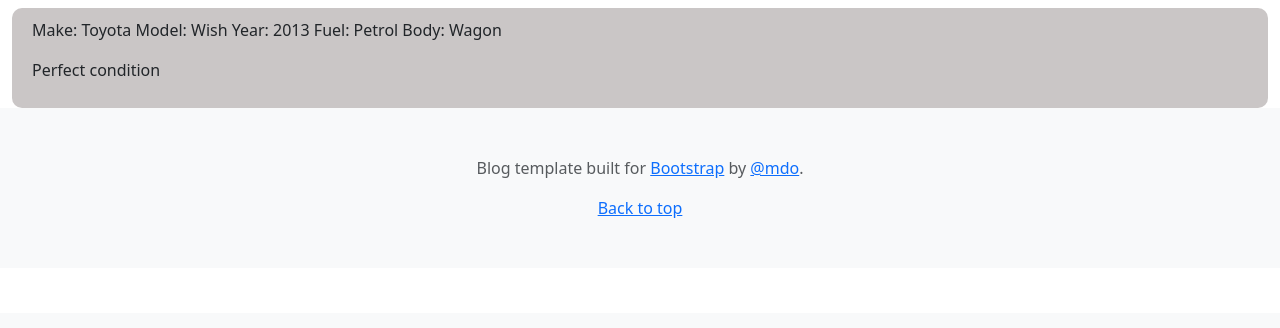
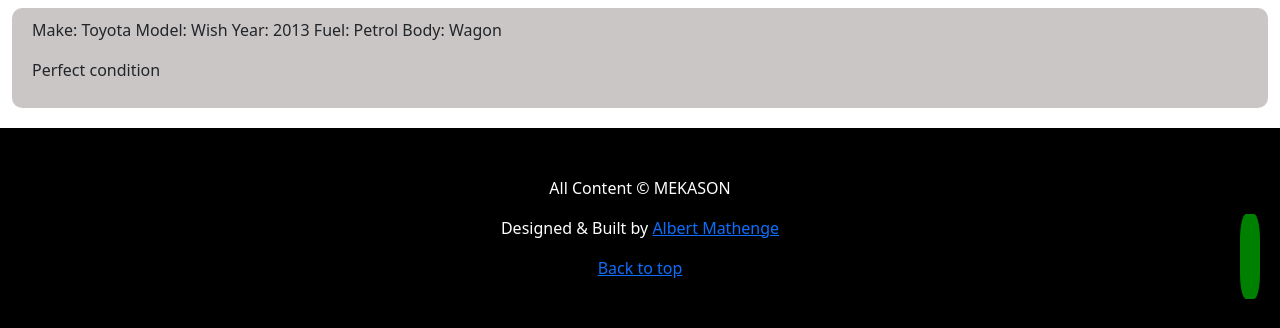
Before and after one commit to awolcat/cars_listing_site, a Django app: page /1/1/ in a window 1280 px wide. Shown: the part 487-815 px from the top of the page. Before the commit the page ends 705 px from the top, so only its background shows below. Run offline with Django 4.2, Linux system fonts and the light colour scheme; data comes from the database, SQL or seed files in the repository; some libraries are stand-ins or nearby versions.

Commit message:
added make filter, similar cars in car-detail page, footer

```diff
--- a/Mekason/Mekason/urls.py
+++ b/Mekason/Mekason/urls.py
@@ -23,6 +23,7 @@ import listing_site.views
 urlpatterns = [
     path('admin/', admin.site.urls),
     path('', listing_site.views.home, name='home'),
+    path('<make>/', listing_site.views.home, name='home'),
     path('<int:id>/<str:mmy>/', listing_site.views.car_detail, name='car_detail'),
     path('search/', listing_site.views.search, name='search'),
 ]
--- a/Mekason/listing_site/templates/base.html
+++ b/Mekason/listing_site/templates/base.html
@@ -13,7 +13,7 @@
 
     <title>Mekason</title>
     <link href="https://cdn.jsdelivr.net/npm/bootstrap@5.3.3/dist/css/bootstrap.min.css" rel="stylesheet" integrity="sha384-QWTKZyjpPEjISv5WaRU9OFeRpok6YctnYmDr5pNlyT2bRjXh0JMhjY6hW+ALEwIH" crossorigin="anonymous">
-    <link href="/static/styles/custom.css?{{asset_id}}" rel="stylesheet">
+    <link href="/static/styles/custom.css?q={{asset_id}}" rel="stylesheet">
     <link href="{% static 'fontawesomefree/css/fontawesome.css' %}" rel="stylesheet" type="text/css">
     <link href="{% static 'fontawesomefree/css/brands.css' %}" rel="stylesheet" type="text/css">
     <link href="{% static 'fontawesomefree/css/solid.css' %}" rel="stylesheet" type="text/css">
@@ -40,10 +40,14 @@
   <body>
     {% block body %}
     {% endblock %}
+    <a href="https://wa.me/254711269707" class="whatsapp-float" target="_blank">
+      <i class="fa-brands fa-whatsapp"></i>
+    </a>
   </body>
     </div>
-    <footer class="py-5 text-center text-body-secondary bg-body-tertiary">
-      <p>Blog template built for <a href="https://getbootstrap.com/">Bootstrap</a> by <a href="https://twitter.com/mdo">@mdo</a>.</p>
+    <footer class="py-5 text-center" style="background-color: black; color: white; margin-top: 20px;">
+      <p>All Content &#169; MEKASON</p>
+      <p>Designed & Built by <a href="https://awolcat.github.io/Albert_Irura" target="_blank">Albert Mathenge</a></p>
       <p class="mb-0">
         <a href="#">Back to top</a>
       </p>
--- a/Mekason/listing_site/views.py
+++ b/Mekason/listing_site/views.py
@@ -7,17 +7,23 @@ from .forms import SearchForm
 
 # Create your views here.
 
-def home(request):
+def home(request, make=None):
     query = Car.objects.all()
+    makes = Car.objects.values('make').distinct()
+    makes = [make['make'] for make in makes]
+    if make:
+        query = query.filter(Q(make__icontains=make)).all()
     cars =[]
     for car in query:
         car.photos = car.photos()
         car.slug = f'{car.make}-{car.model}-{car.year}'
         cars.append(car)
     form = SearchForm()
-    return render(request, 'home.html', {'cars': cars, 'form': form})
+
+    return render(request, 'home.html', {'cars': cars, 'makes': makes, 'form': form})
 
 def car_detail(request, id, mmy):
+    s_cars = []
     car = Car.objects.get(id=id)
     photos = car.photos()
     photos_dict = {}
@@ -26,7 +32,12 @@ def car_detail(request, id, mmy):
         photos_dict[str(index)] = photo
         index+=1
     car.photos_dict = photos_dict
-    return render(request, 'car_detail.html', {'car': car})
+    similar_cars = Car.objects.filter(body_type=car.body_type, fuel_type=car.fuel_type).exclude(id=car.id).all()[:4]
+    for s_car in similar_cars:
+        s_car.photos = s_car.photos()
+        s_car.slug = f'{s_car.make}-{s_car.model}-{s_car.year}'
+        s_cars.append(s_car)
+    return render(request, 'car_detail.html', {'car': car, 'similar_cars': s_cars})
 
 def search(request, methods=['POST']):
     cars = []
@@ -41,7 +52,6 @@ def search(request, methods=['POST']):
             query = query.filter(Q(model__icontains=data['model'])).all()
         if data['year'] and data['year'] != 'Any':
             query = query.filter(Q(year__icontains=data['year'])).all()
-        #query = Car.objects.filter( | Q(model__icontains=data['model']) | Q(year__icontains=data['year']))
         print(query)
         for car in query:
             car.photos = car.photos()
--- a/Mekason/static/styles/custom.css
+++ b/Mekason/static/styles/custom.css
@@ -72,6 +72,19 @@
     color: white;
 }
 
+.make-filter {
+    padding: 10px 20px;
+    border: none;
+    font-weight: bold;
+}
+
+.make-filter h4 {
+    padding-bottom: 0.5em;
+    text-align: center;
+    color: grey;
+    border-bottom: grey 3px solid;
+}
+
 .hero-btn:hover {
     transition: 0.5s;
     opacity: 0.4;
@@ -124,3 +137,18 @@
     padding: 10px 20px;
     border-radius: 10px;
 }
+
+.whatsapp-float {
+    padding: 20px 20px;
+    position: fixed;
+    bottom: 0;
+    right: 0;
+}
+
+.whatsapp-float i {
+    border-radius: 30%;
+    font-size: 3em;
+    padding: 10px;
+    background-color: green;
+    color: white;
+}
```
Also changed, not shown: Mekason/listing_site/templates/car_detail.html (+35 -0 lines), Mekason/listing_site/templates/home.html (+13 -1 lines).
